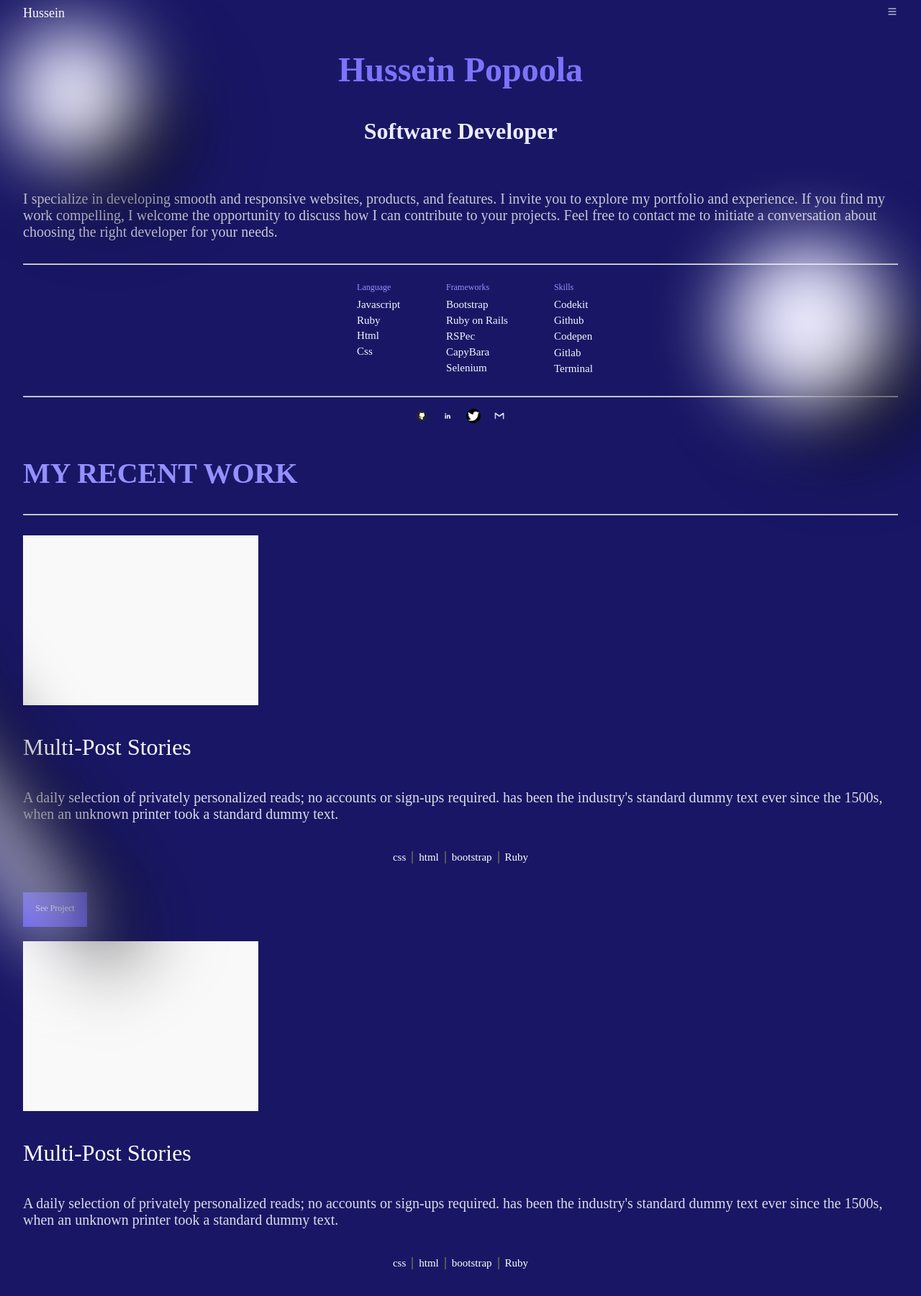
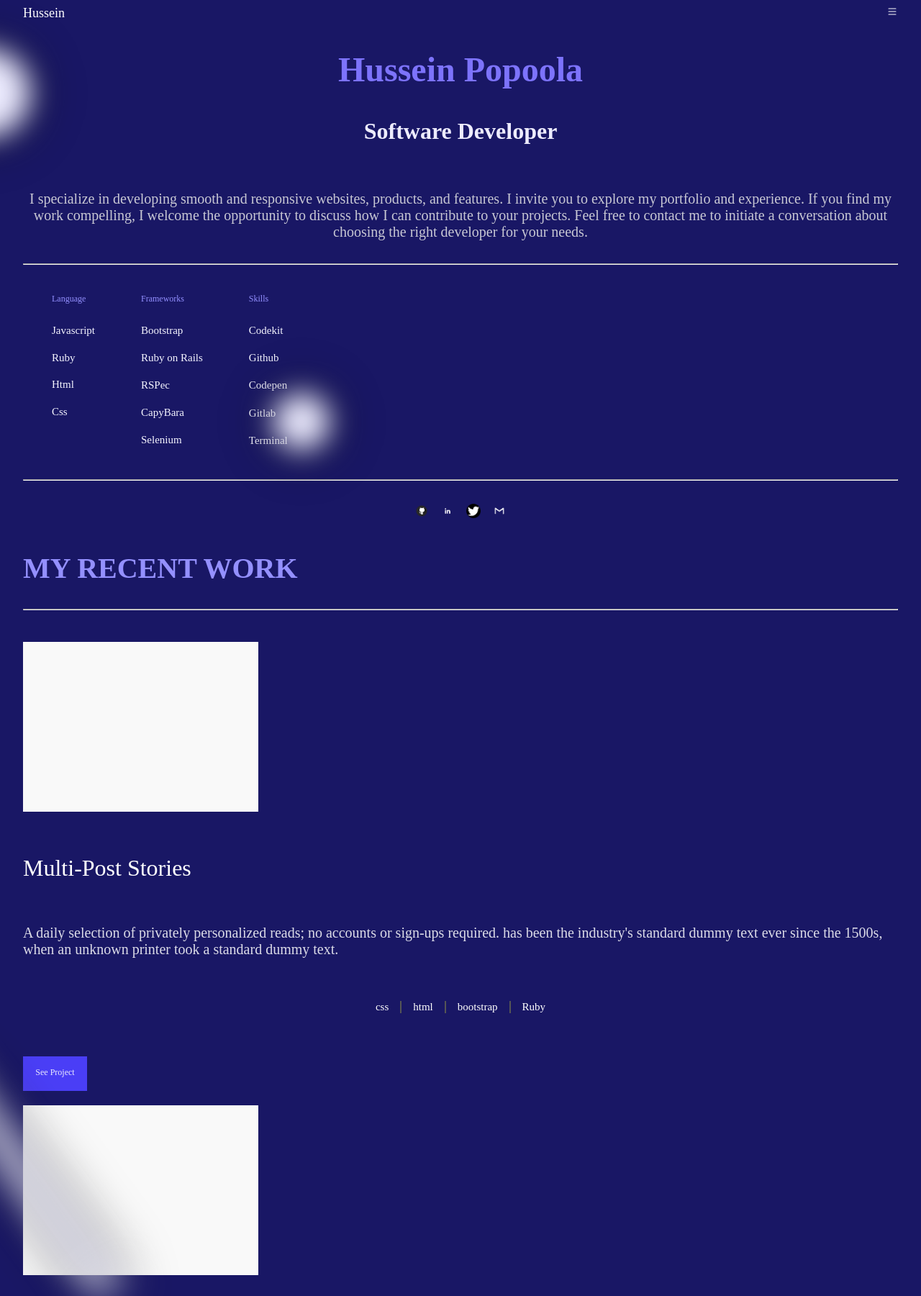
Before and after one commit to popoolahussein/my-real-portfolio-project, a website: page index.html in a window 1280 px wide. Shown: the top 1801 px of the page at 72% size. Drawn offline with nearby package versions, Linux system fonts and the light colour scheme.

Commit message:
modified css file

```diff
--- a/css/index.css
+++ b/css/index.css
@@ -12,15 +12,15 @@ This imports the `reset.css` file */
   --inbutton-c: #EDECFF;
   --button-bgc: #4a3ef6;
   --wbgc: #EDECFF;
-  --wbs: 50px 50px 50px;
+  --wbs: 0.1px 0.1px 50px;
   --wrb: 9999px;
-  --fiiter: blur(50px);
+  --fiiter: blur(27px);
   --head: #9490FF;
 
   /* SHADOW */
 
-  --bs: 50px 50px 50px;
-  --fi: blur(50px);
+  --bs: 0.1px 0.1px 50px;
+  --fi: blur(20px);
 
   /* RADIUS */
 
@@ -33,7 +33,7 @@ This imports the `reset.css` file */
 
 body {
   background-color: #191765;
-  min-width: 375px;
+  min-width: 365px;
   padding: 0.1px 24px;
 }
 
@@ -45,29 +45,29 @@ body {
   min-width: 1300px;
   height: 535px;
   left: 9px;
-  top: 37px;
+  top: 47px;
 }
 
-.circle-bg-1 {
-  width: 226px;
-  height: 226px;
-  left: 1000px;
-  top: 299px;
+.circle-bg-1,
+.circle-bg-2 {
   background-color: var(--cc);
   box-shadow: var(--bs);
   border-radius: var(--br);
   filter: var(--fi);
 }
 
+.circle-bg-1 {
+  width: 80px;
+  height: 80px;
+  left: 370px;
+  top: 499px;
+}
+
 .circle-bg-2 {
   width: 184px;
-  height: 184px;
-  left: 0.1px;
-  top: 0.1px;
-  background-color: var(--cc);
-  box-shadow: var(--bs);
-  border-radius: var(--br);
-  filter: var(--fi);
+  height: 124px;
+  left: -150.1px;
+  top: 20.1px;
 }
 
 .absolute {
@@ -78,13 +78,13 @@ body {
   width: 2107.46px;
   height: 1963.98px;
   left: -132px;
-  top: 645px;
+  top: 1455px;
 }
 
 .whitebackground-1,
 .whitebackground-2,
-.whitebackground-3,
-.whitebackground-4 {
+.whitebackground-3
+/* .whitebackground-4 */ {
   background-color: var(--wbgc);
   box-shadow: var(--wbs);
   border-radius: var(--wrb);
@@ -92,34 +92,38 @@ body {
 }
 
 .whitebackground-1 {
-  width: 57.53px;
-  height: 700.92px;
-  left: 0.1px;
-  top: 34.12px;
+  width: 37.53px;
+  height: 400.92px;
+  left: 150px;
+  top: -20.12px;
   transform: rotate(-36.38deg);
 }
 
 .whitebackground-2 {
-  width: 108px;
+  width: 78px;
   height: 402px;
-  left: 1645.28px;
-  top: 812.74px;
+  left: 525.28px;
+  top: 600.74px;
   transform: rotate(-147.05deg);
 }
 
 .whitebackground-3 {
-  width: 96.19px;
-  height: 916.38px;
-  left: 1222.30px;
-  top: 1489px;
+  width: 70.19px;
+  height: 416.38px;
+  left: 540.30px;
+  top: 2150px;
   transform: rotate(105deg);
 }
 
 .whitebackground-4 {
-  width: 118px;
-  height: 155px;
-  left: 1px;
-  top: 1403px;
+  width: 408px;
+  height: 60px;
+  left: -70px;
+  top: 1580px;
+  background-color: var(--wbgc);
+  box-shadow: var(--wbs);
+  border-radius: var(--wrb);
+  filter:blur(65px);
 }
 
 .head {
@@ -129,11 +133,13 @@ body {
 
 .line {
   color: #646369;
+  margin-top: 24px;
+  margin-bottom: 24px;
 }
 
 .worksection {
   display: grid;
-  gap: 40px;
+  gap: 60px;
   padding-top: 20px;
 }
 
@@ -155,7 +161,7 @@ body {
 
 .list {
   display: flex;
-  gap: 8px;
+  gap: 16px;
   justify-content: center;
 }
 
@@ -231,7 +237,7 @@ body {
 
 .intro-text {
   color: #C8C8D4;
-  align-items: center;
+  text-align: center;
   font-size: 20px;
   margin-top: 4rem;
   margin-bottom: 2rem;
@@ -239,19 +245,19 @@ body {
 
 .full-list{
   gap: 24px;
-  justify-content: center;
 }
 
 li {
   color: #F5F5FF;
   list-style: none;
   font-size: 15px;
+  margin-top: 16px;
 }
 
 .list-head {
   color: #9490FF;
   font-size: 12px;
-  padding-bottom: 8px;
+  padding-bottom: 12px;
 }
 
 .list-i {
```
